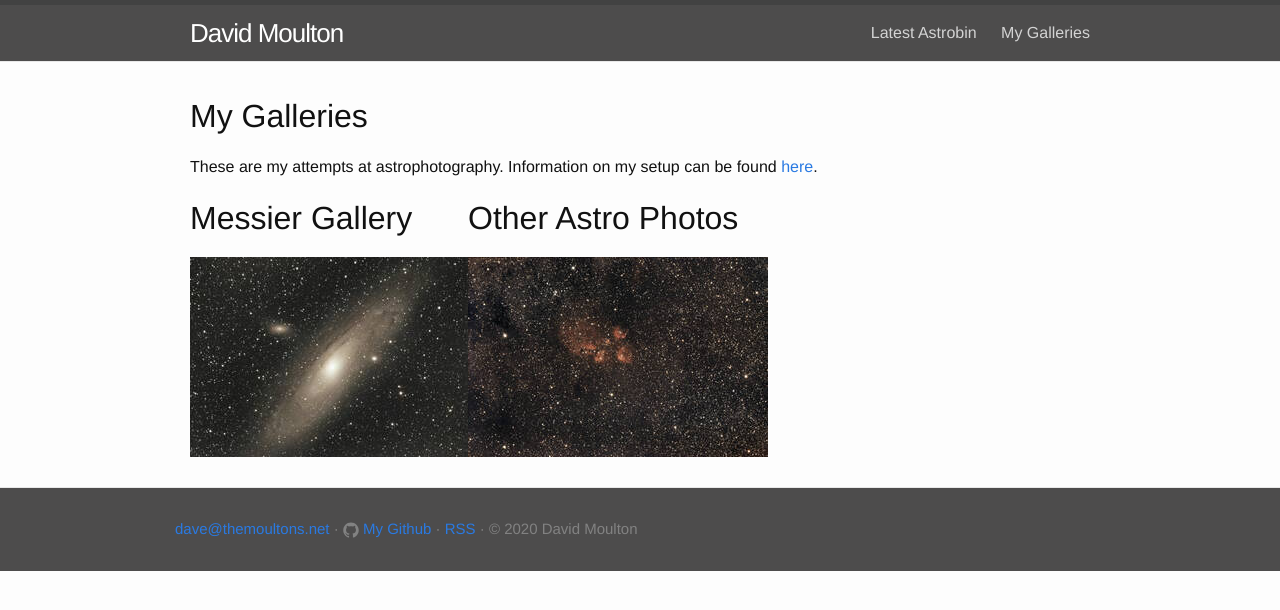
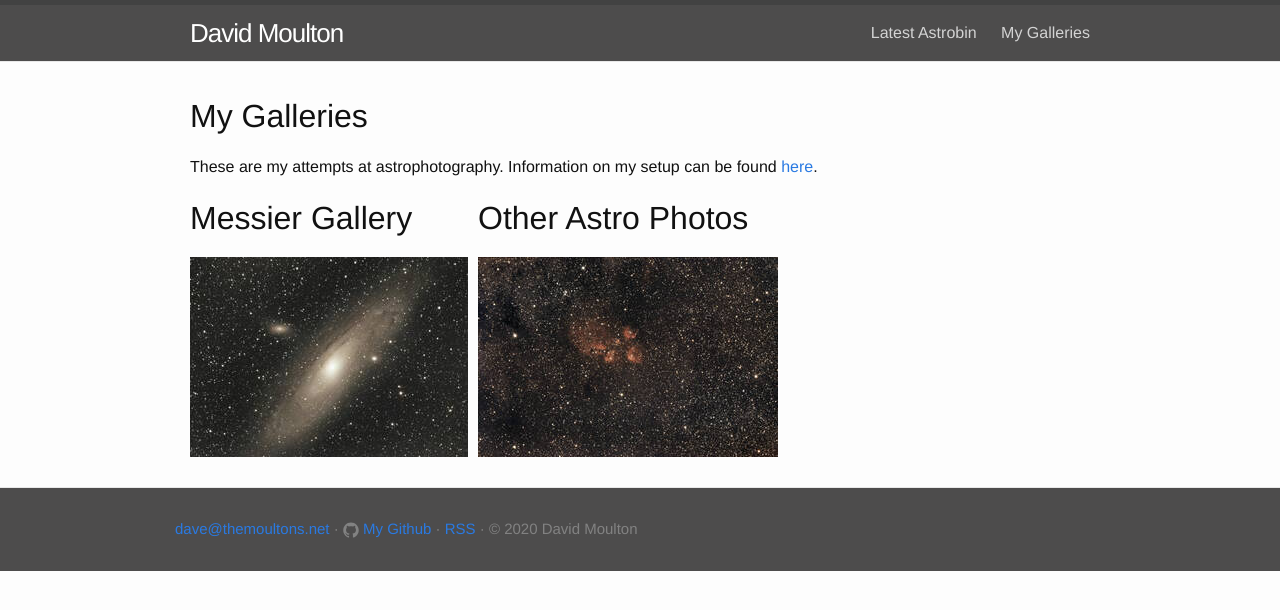
Before and after one commit to dmoulton/dmoulton.github.io, a Jekyll site: the page built from pages/astrophotography/index.html, in a window 1280 px wide. Shown: the top 610 px of the page. Built offline with Jekyll 4.4.1, drawn with Linux system fonts in a browser that asks for light colours.

Commit message:
fixed formatting on gallery page

```diff
--- a/css/main.scss
+++ b/css/main.scss
@@ -68,7 +68,7 @@ $on-laptop:        75%;
     .half-width {
         @extend .column;
         @media screen and (min-width: $on-palm) {
-            width: 48%;
+            width: 47%;
         }
     }
     .one-third-width {
@@ -106,4 +106,7 @@ $on-laptop:        75%;
         display: table;
         clear: both;
     }
+    .image_spacer{
+        margin-right: 10px;
+    }
 }
--- a/pages/astrophotography/index.html
+++ b/pages/astrophotography/index.html
@@ -15,7 +15,7 @@ permalink: /astrophotography/
   <div class="half-width gallery-preview {{ align }}">
     <h1>{{ gallery.title }}</h1>
     <a href="{{ site.url }}{{ site.baseurl }}/astrophotography/{{ gallery.directory }}.html">
-      <img alt="{{ gallery.title }}" src="{{ site.url }}{{ site.baseurl }}/assets/astrophotography/{% if gallery.picture_path %}{{ gallery.picture_path }}{% else %}{{ gallery.directory }}{% endif %}/{{ gallery.preview.thumbnail }}" />
+      <img class="image_spacer" alt="{{ gallery.title }}" src="{{ site.url }}{{ site.baseurl }}/assets/astrophotography/{% if gallery.picture_path %}{{ gallery.picture_path }}{% else %}{{ gallery.directory }}{% endif %}/{{ gallery.preview.thumbnail }}" />
     </a>
   </div>
 {% if count == 1 %}</div>{% endif %}
```
